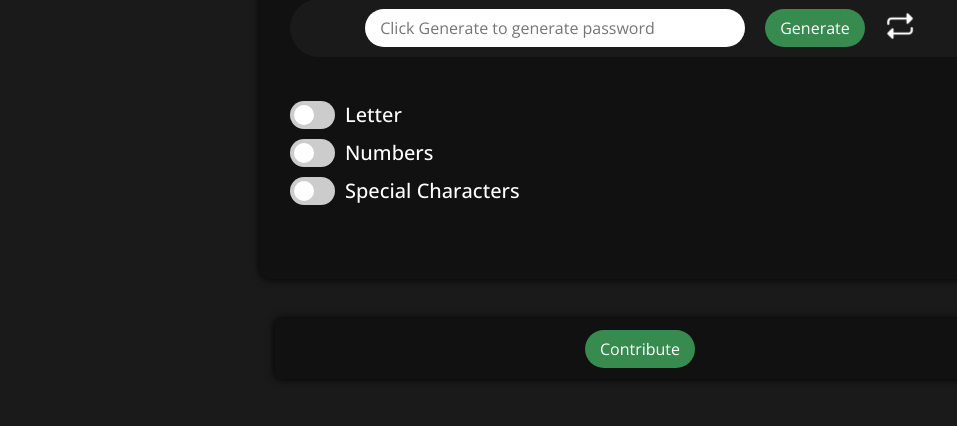
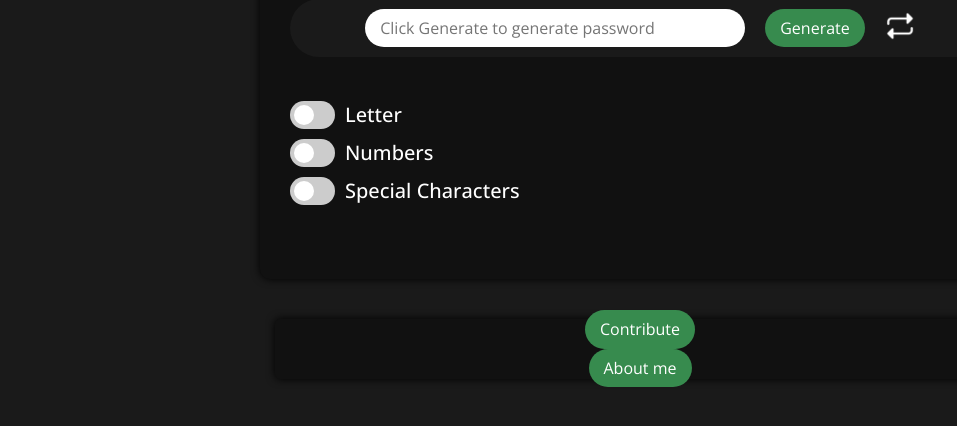
Before and after one commit to senhas-rgb/Password-Generator, a plain HTML site: page index.html in a window 1280 px wide. Shown: the part 268-694 px from the top of the page, without its empty margins (0-957 px from the left). Drawn offline with nearby package versions, Linux system fonts and the light colour scheme.

Commit message:
Added a button to link the creators github profile.

```diff
--- a/index.html
+++ b/index.html
@@ -58,6 +58,7 @@
         </div>
             <div class="footer row">
                 <button id="general-btn">Contribute</button>
+                <button id="general-btn">About me</button>
             </div>
     </div>
     <script src="index.js"></script>
```
